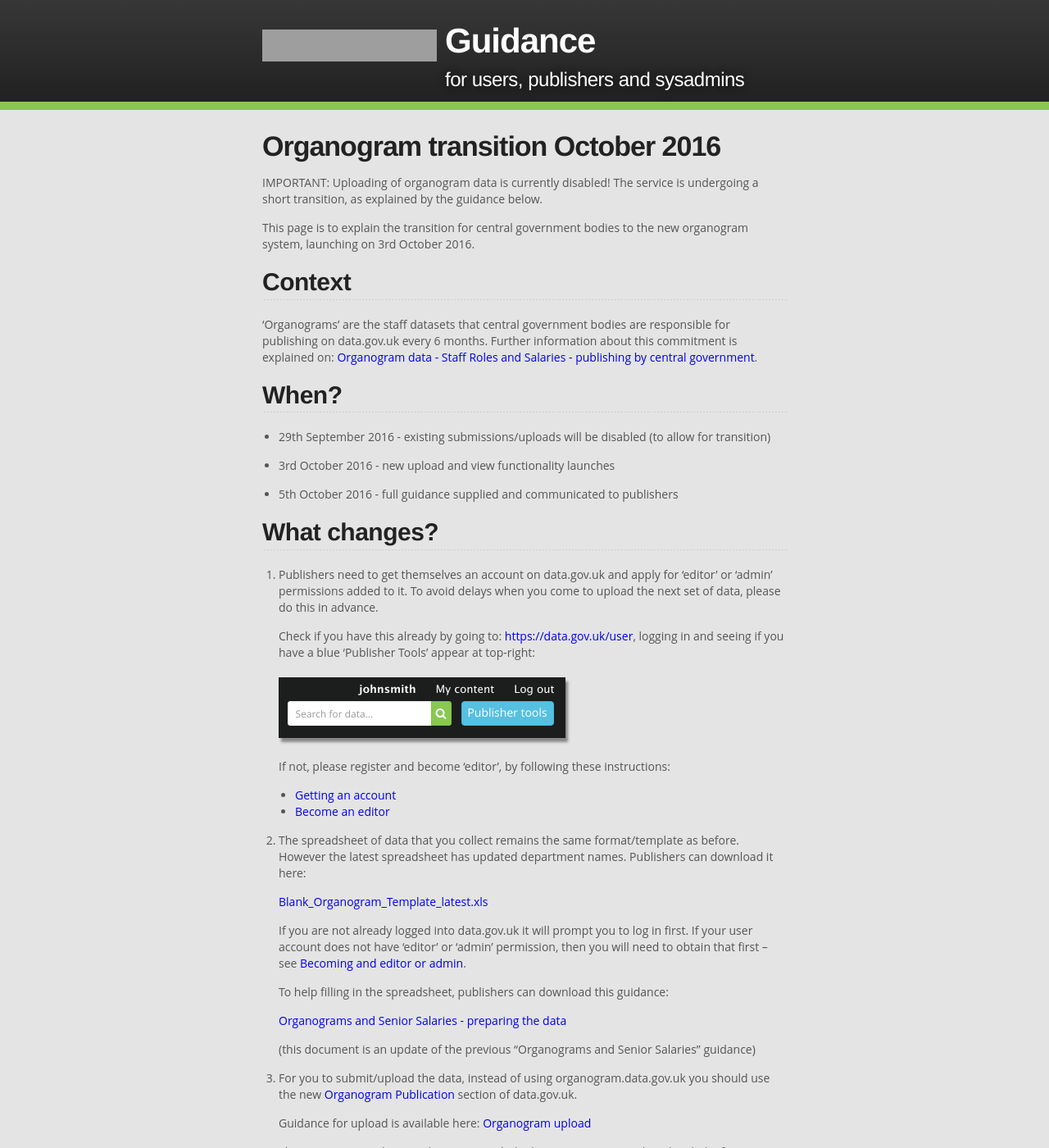
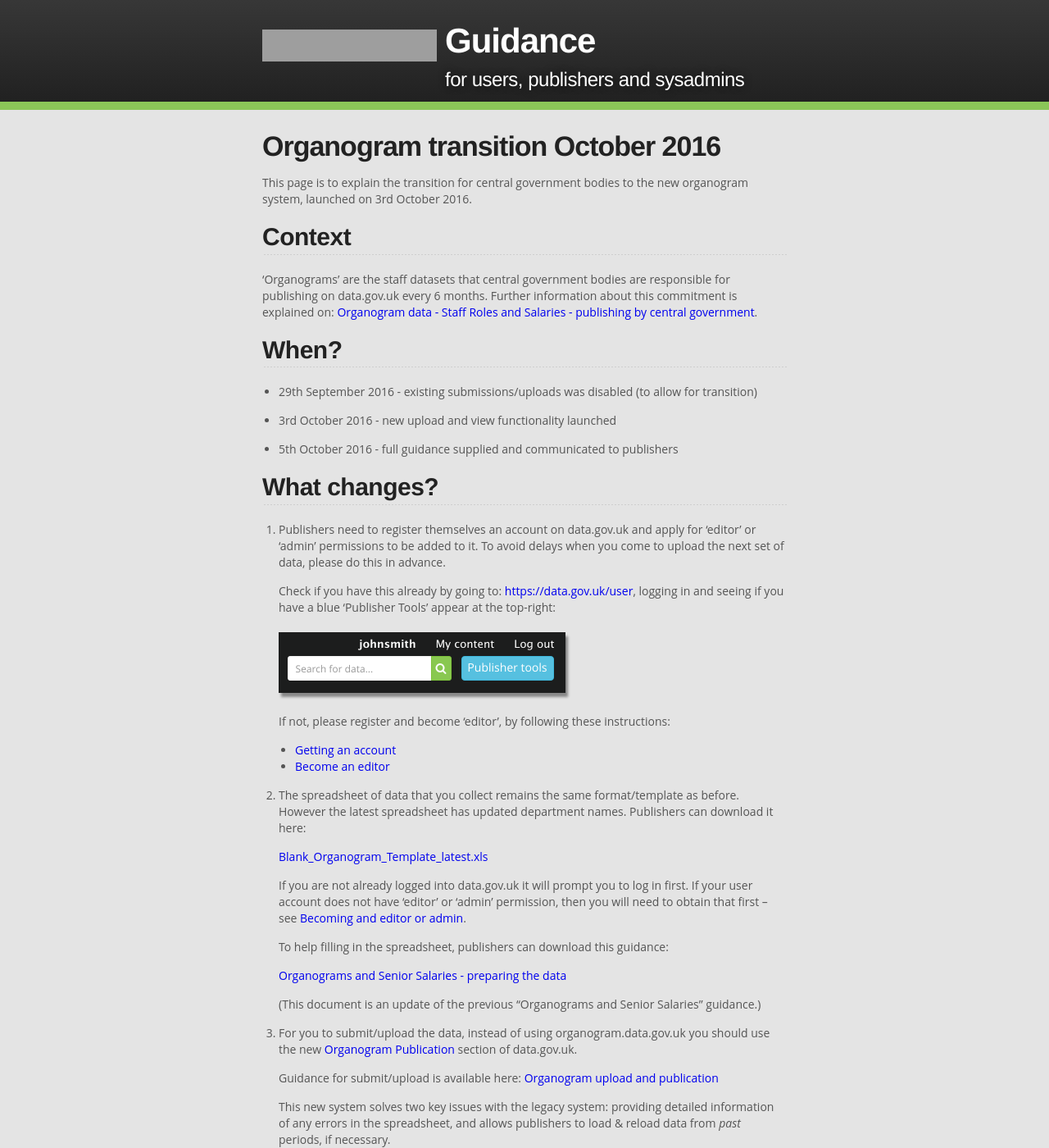
Before and after one commit to datagovuk/guidance, a Jekyll site: the page built from organogram-transition.md, in a window 1280 px wide and 1400 px high. Shown: the whole window at 82% size. Built offline with Jekyll 4.4.1, drawn with Linux system fonts in a browser that asks for light colours; some of the changed text lies outside the part shown; grey boxes are pictures that could not be loaded.

Commit message:
Organograms tweaks for launch

```diff
--- a/organogram-transition.md
+++ b/organogram-transition.md
@@ -3,10 +3,7 @@
 title: "Organogram transition October 2016"
 ---
 
-
-IMPORTANT: Uploading of organogram data is currently disabled! The service is undergoing a short transition, as explained by the guidance below.
-
-This page is to explain the transition for central government bodies to the new organogram system, launching on 3rd October 2016.
+This page is to explain the transition for central government bodies to the new organogram system, launched on 3rd October 2016.
 
 ## Context
 
@@ -14,17 +11,17 @@
 
 ## When?
 
-* 29th September 2016 - existing submissions/uploads will be disabled (to allow for transition)
+* 29th September 2016 - existing submissions/uploads was disabled (to allow for transition)
 
-* 3rd October 2016 - new upload and view functionality launches
+* 3rd October 2016 - new upload and view functionality launched
 
 * 5th October 2016 - full guidance supplied and communicated to publishers
 
 ## What changes?
 
-1. Publishers need to get themselves an account on data.gov.uk and apply for 'editor' or 'admin' permissions added to it. To avoid delays when you come to upload the next set of data, please do this in advance.
+1. Publishers need to register themselves an account on data.gov.uk and apply for 'editor' or 'admin' permissions to be added to it. To avoid delays when you come to upload the next set of data, please do this in advance.
 
-   Check if you have this already by going to: <https://data.gov.uk/user>, logging in and seeing if you have a blue 'Publisher Tools' appear at top-right:
+   Check if you have this already by going to: <https://data.gov.uk/user>, logging in and seeing if you have a blue 'Publisher Tools' appear at the top-right:
 
    ![publisher tools button](images/become_editor_publisher_tools_button.png)
 
@@ -43,18 +40,16 @@
 
     [Organograms and Senior Salaries - preparing the data](https://data.gov.uk/publisher-files/organogram_docs/OrganogramsPreparingTheDataGuidanceSeptember2016.pdf)
 
-    (this document is an update of the previous "Organograms and Senior Salaries" guidance)
+    (This document is an update of the previous "Organograms and Senior Salaries" guidance.)
 
 3. For you to submit/upload the data, instead of using organogram.data.gov.uk you should use the new [Organogram Publication](https://data.gov.uk/organogram/manage) section of data.gov.uk.
 
-   Guidance for upload is available here: [Organogram upload](organogram-upload.html)
+   Guidance for submit/upload is available here: [Organogram upload and publication](organogram-upload.html)
 
    This new system solves two key issues with the legacy system: providing detailed information of any errors in the spreadsheet, and allows publishers to load & reload data from *past* periods, if necessary.
 
 4. You will no longer have to add the resulting CSV data files onto data.gov.uk - these will automatically be added as datasets.
 
-5. The public will view the organogram diagrams on a simpler, improved page, particularly with regarding switching between organisations.
-
-In the few days before launch, uploading spreadsheets will be disabled for a few days to enable the transition.
+5. The public will view the organogram diagrams on a simpler, improved page, particularly with regarding page load speed and simpler switching between organisations.
 
 [Contact us](http://data.gov.uk/contact) with any questions.
```
Also changed, not shown: index.md (+1 -1 lines), organogram-data.md (+3 -3 lines), organogram-upload.md (+1 -1 lines).
